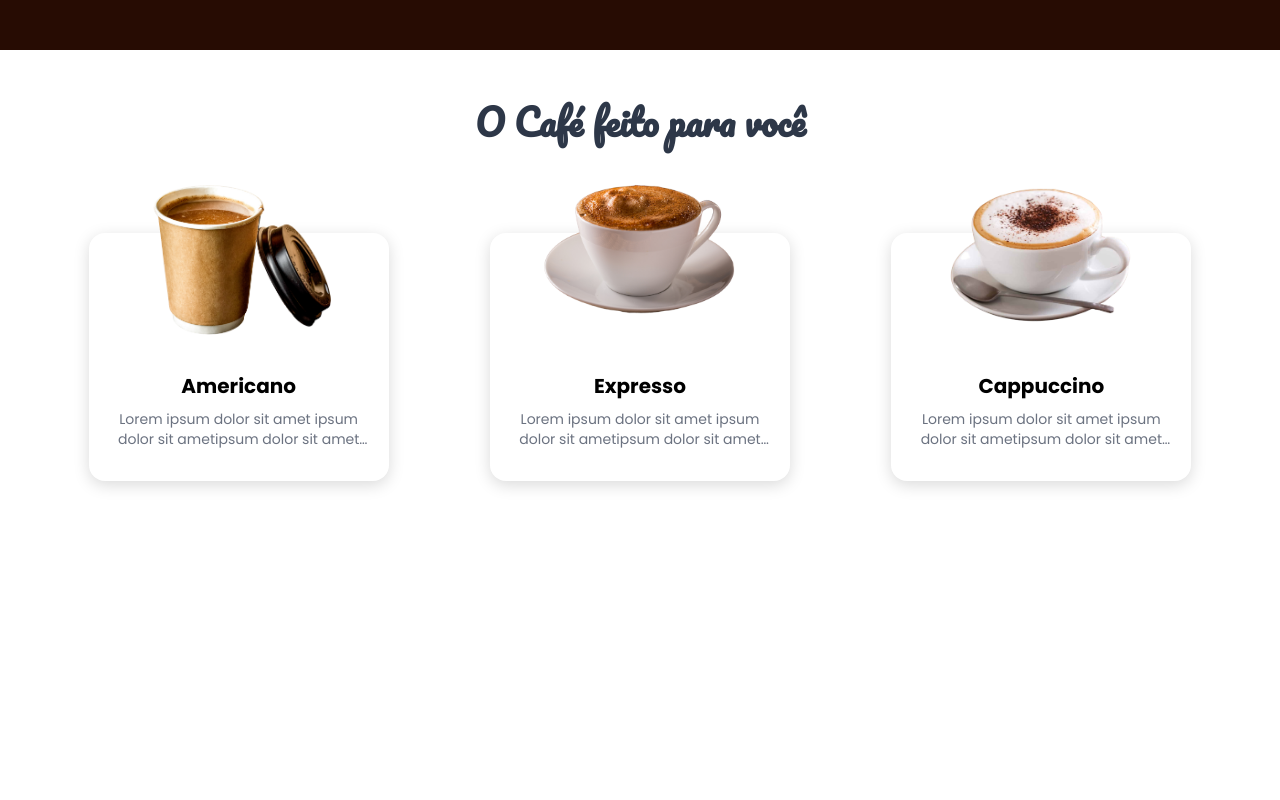
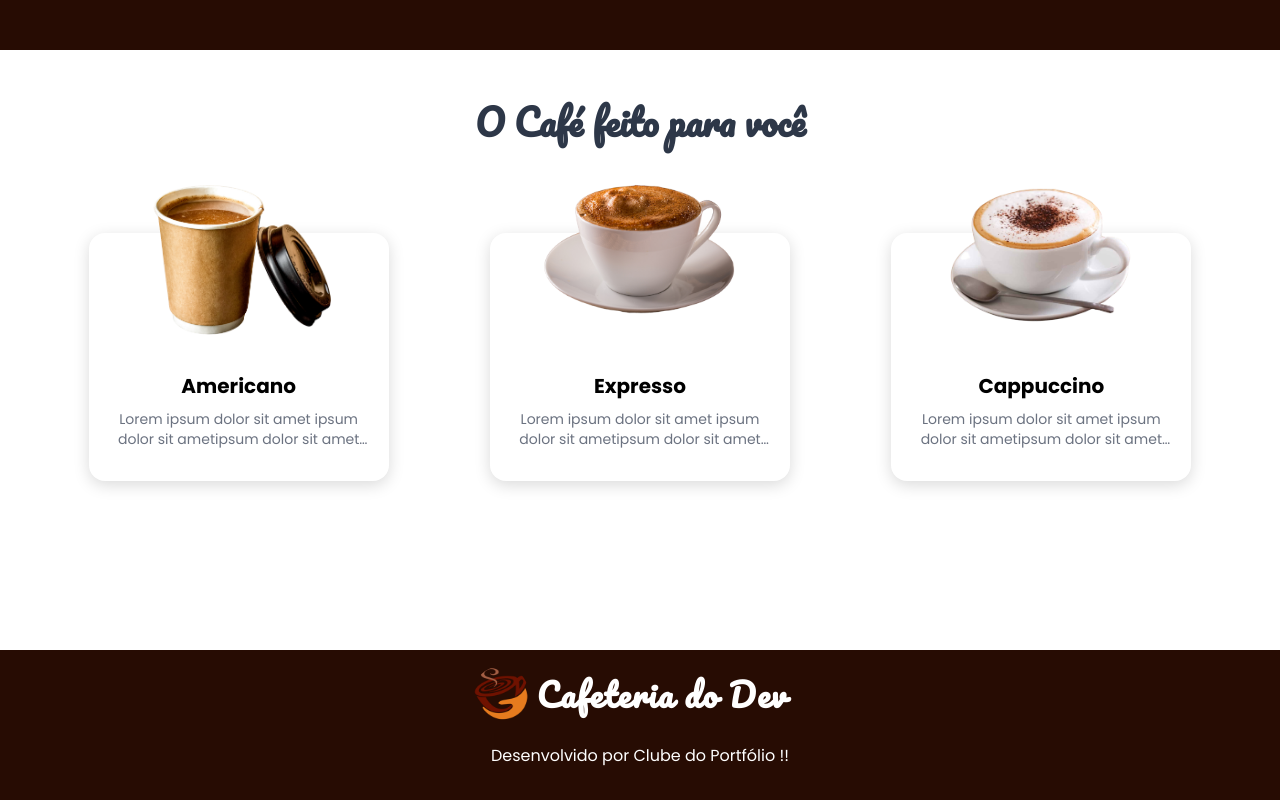
Before and after one commit to IsaqueBatista/cafeteria-do-dev, a plain HTML site: page index.html in a window 1280 px wide. Shown: the part 627-1427 px from the top of the page. Before the commit the page ends 1277 px from the top, so only its background shows below. Drawn offline with nearby package versions, Linux system fonts and the light colour scheme.

Commit message:
Criando Footer do projeto

```diff
--- a/index.html
+++ b/index.html
@@ -123,6 +123,18 @@
         </div>
     </section>
 
+    <footer>
+        <div class="div-logo div-logo-footer">
+            <a href="#">
+                <img src="./img/logo-cafe.png" alt="logo-café" class="div-logo-img">
+                Cafeteria do Dev
+            </a>
+            <p class="p-footer">
+                Desenvolvido por Clube do Portfólio !!
+            </p>
+        </div>
+    </footer>
+
     <!-- AOS JS -->
     <script src="https://unpkg.com/aos@2.3.1/dist/aos.js"></script>
     <script>
--- a/style.css
+++ b/style.css
@@ -281,6 +281,28 @@ main {
 }
 
 
+
+
+/* =--------- Footer Section ---------= */
+
+footer {
+    background-color: #270C03;
+    min-height: 150px;
+    padding: 1rem;
+}
+
+.div-logo-footer {
+    display: flex;
+    justify-content: center;
+    align-items: center;
+    flex-direction: column;
+}
+.p-footer {
+    color: white;
+    margin: 1rem;
+}
+
+
 /* ------ Responsive header ------   */
 @media screen and (max-width: 871px) {
 
```
